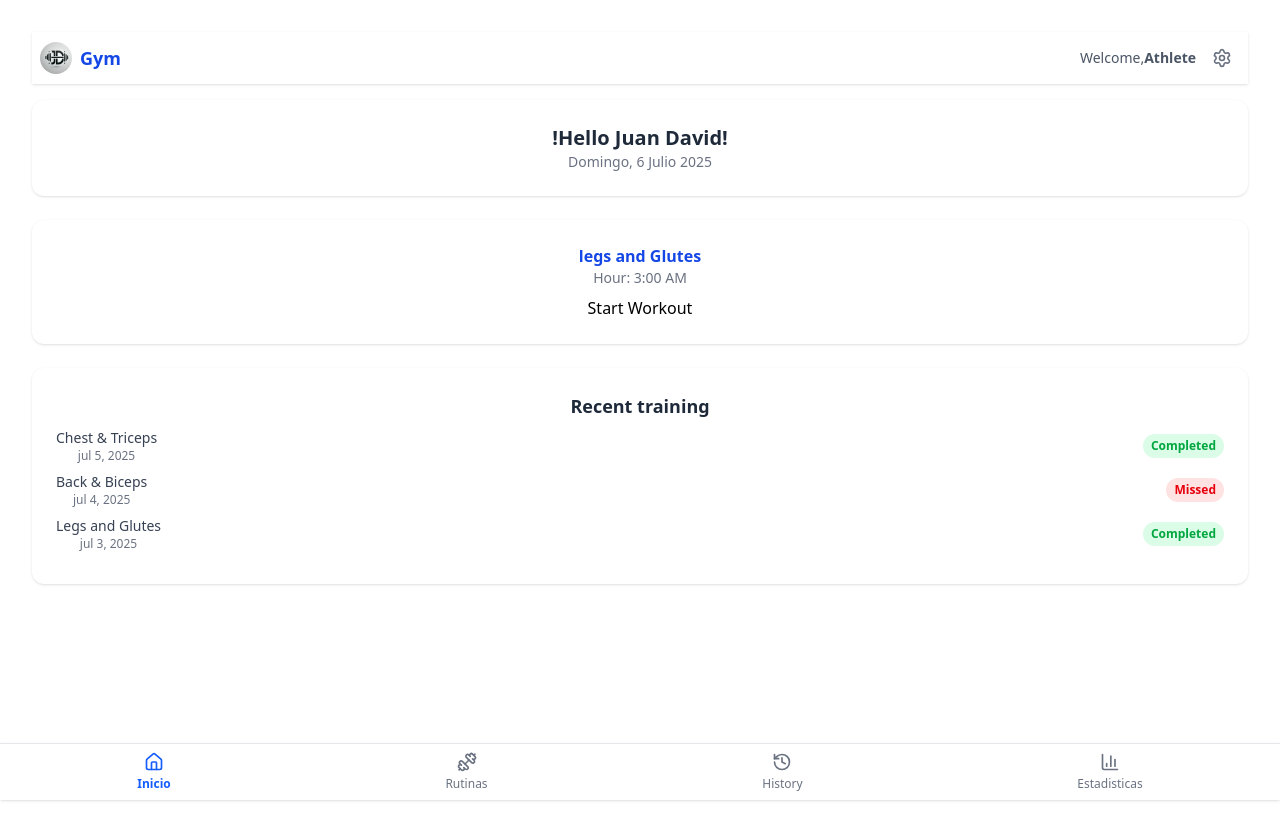
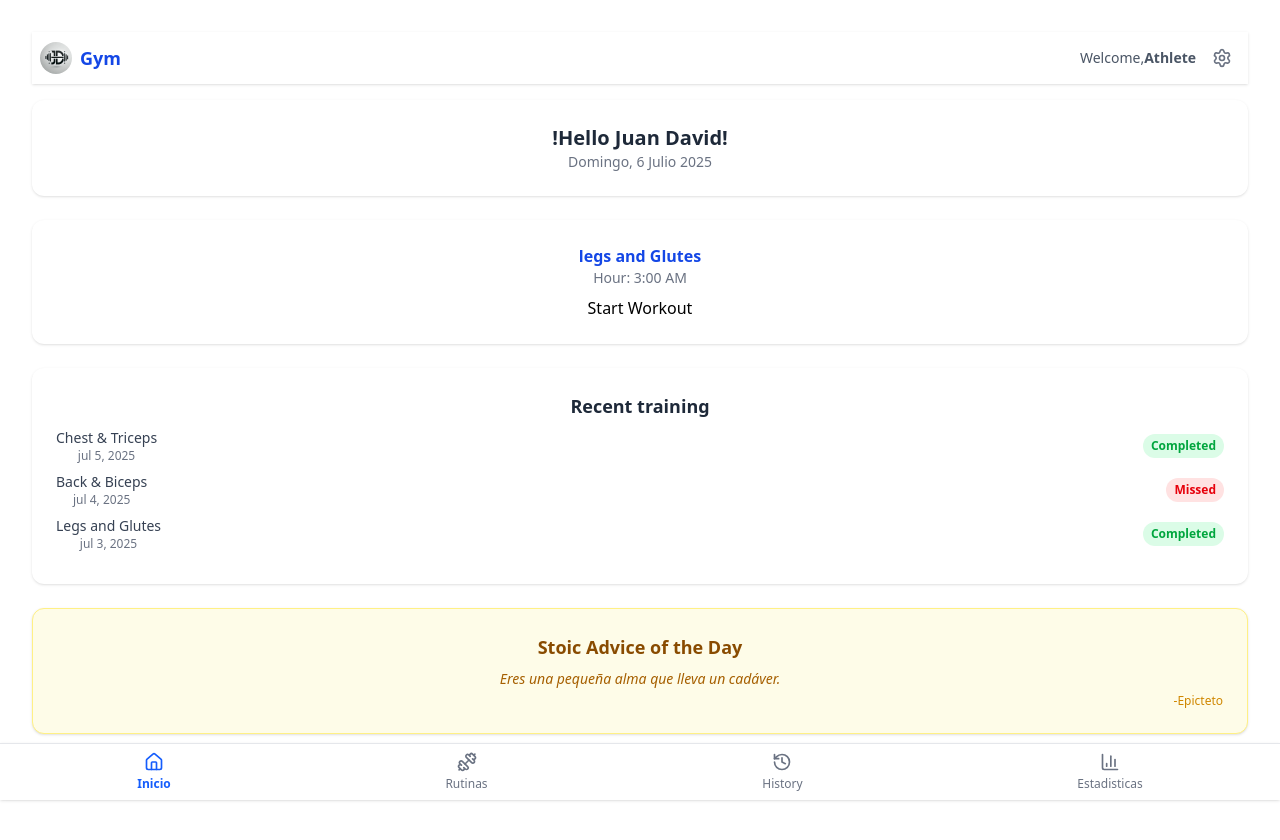
Before and after one commit to juanda404/gym-tracker, a React (Vite) app: page / in a window 1280 px wide. Shown: the top 840 px of the page. Built offline with nearby package versions, Linux system fonts and the light colour scheme.

Commit message:
add stoic quote of the day to keep user inspired

```diff
--- /dev/null
+++ b/src/data/stoicQuotes.js
@@ -0,0 +1,24 @@
+const stoicQuotes = [
+  {
+    quote: "No es que tengamos poco tiempo, sino que perdemos mucho.",
+    author: "Séneca",
+  },
+  {
+    quote: "Eres una pequeña alma que lleva un cadáver.",
+    author: "Epicteto",
+  },
+  {
+    quote: "La felicidad de tu vida depende de la calidad de tus pensamientos.",
+    author: "Marco Aurelio",
+  },
+  {
+    quote: "El hombre sabio se contenta con lo que tiene.",
+    author: "Séneca",
+  },
+  {
+    quote: "No puedes controlar lo que te sucede, pero sí cómo respondes.",
+    author: "Epicteto",
+  },
+];
+
+export default stoicQuotes;
--- a/src/pages/Inicio.jsx
+++ b/src/pages/Inicio.jsx
@@ -3,6 +3,7 @@ import { format } from 'date-fns'
 import es from 'date-fns/locale/es'
 import { useNavigate } from "react-router-dom"
 import routinesData from '../data/routinesData'  //ruta de la estructura
+import stoicQuotes from '../data/stoicQuotes'
 
 const Inicio = ()=>{
     const [user, setUser] = useState('Juan David')
@@ -13,6 +14,8 @@ const Inicio = ()=>{
     .filter(routine => routine.date)
     .sort((a,b)=> new Date(b.date) - new Date(a.date))
     .slice(0,3) //muestra los ultimos 3
+
+    const quoteOfTheDay = stoicQuotes[new Date().getDate() % stoicQuotes.length]
 
     //simulation of next routine
     useEffect(()=>{
@@ -64,6 +67,11 @@ const Inicio = ()=>{
             </div>
           ))}
         </div>
+        <div className="bg-yellow-50 rounded-xl shadow p-6 border border-yellow-200">
+          <h2 className="text-lg font-semibold text-yellow-800 mb-2">Stoic Advice of the Day</h2>
+          <blockquote className="text-sm italic text-yellow-700">{quoteOfTheDay.quote}</blockquote>
+          <p className="text-xs text-yellow-600 mt-1 text-right">-{quoteOfTheDay.author}</p>
+        </div>
       </section>
 
   )
```
